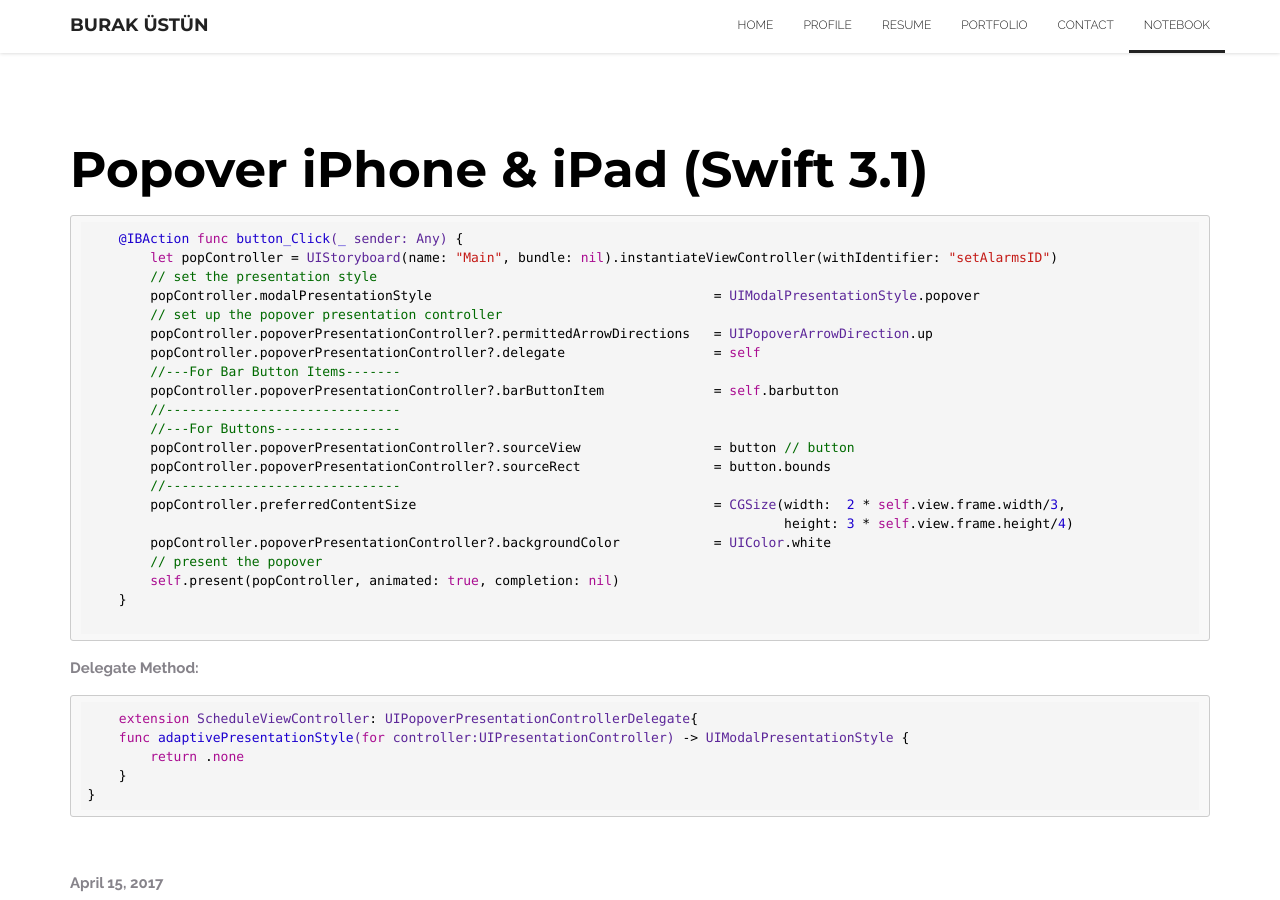
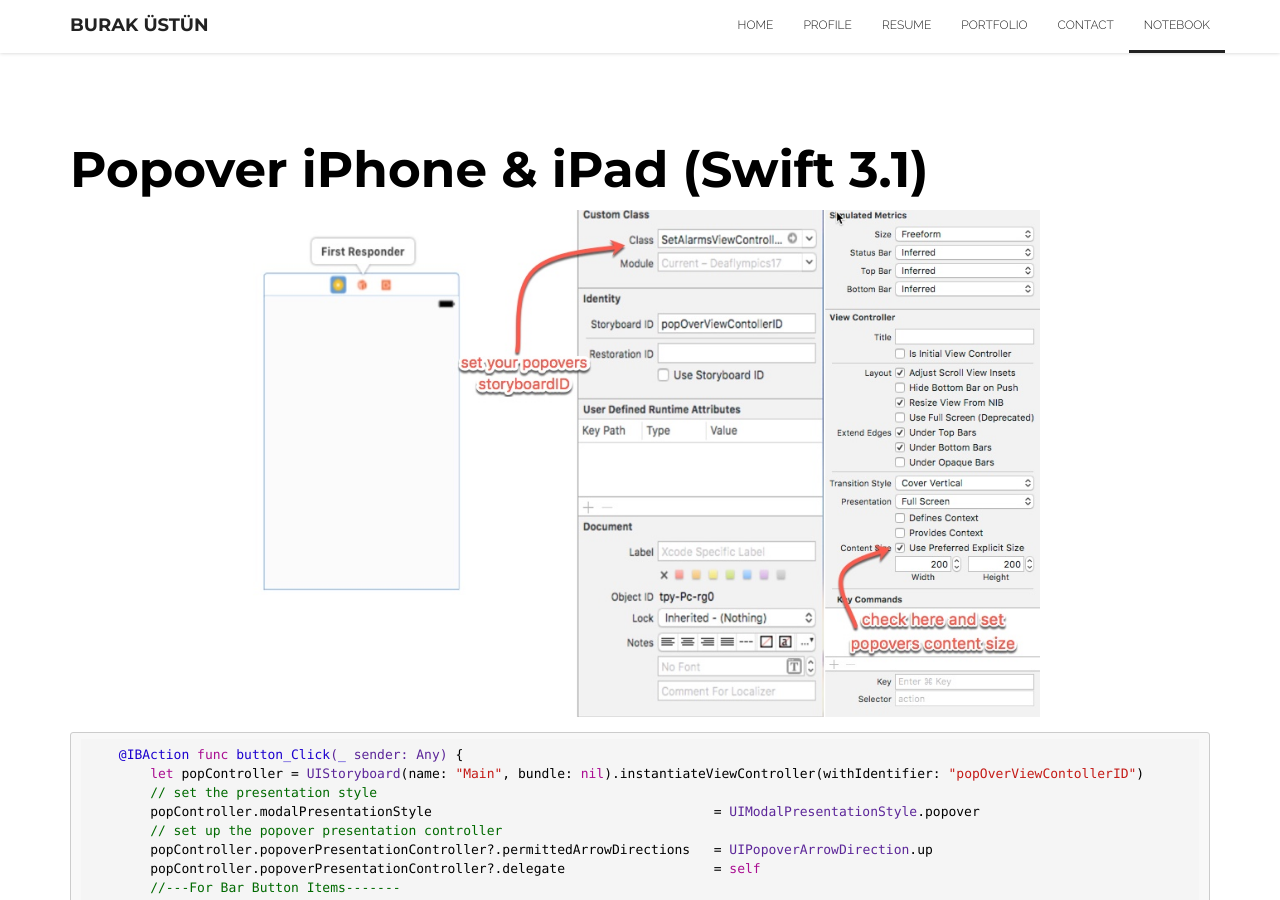
Before and after one commit to buracules/buracules.github.io, a Jekyll site: the page built from _posts/2017-04-15-popover.md, in a window 1280 px wide and 900 px high. Built offline with Jekyll 4.4.1, drawn with Linux system fonts in a browser that asks for light colours; comment, search, counter and statistics services are not loaded.

Commit message:
post update

````diff
--- a/_layouts/postwithimage.html
+++ b/_layouts/postwithimage.html
@@ -97,7 +97,7 @@ layout: compress
 
         <div class="row">
 
-          <div class="col-md-12" style="padding-top: 400px">
+          <div class="col-md-12" style="padding-top: 100px">
 
             <div class="hello wow bounceInDown" style="margin-bottom: 50px">
               <h1 style="font-size:75px">{{page.title}}</h1>
--- a/_posts/2017-04-15-popover.md
+++ b/_posts/2017-04-15-popover.md
@@ -6,10 +6,12 @@ date:   2017-04-15
 categories: "Swift"
 ---
 
+<center><img src="assets/images/Posts/popover.jpg"
+alt="Round Button" width="800" height="600" border="10" float="center" /></center>
 
 ```swift
     @IBAction func button_Click(_ sender: Any) {
-        let popController = UIStoryboard(name: "Main", bundle: nil).instantiateViewController(withIdentifier: "setAlarmsID")
+        let popController = UIStoryboard(name: "Main", bundle: nil).instantiateViewController(withIdentifier: "popOverViewContollerID")
         // set the presentation style
         popController.modalPresentationStyle                                    = UIModalPresentationStyle.popover
         // set up the popover presentation controller
@@ -19,7 +21,7 @@ categories: "Swift"
         popController.popoverPresentationController?.barButtonItem              = self.barbutton
         //------------------------------
         //---For Buttons----------------
-        popController.popoverPresentationController?.sourceView                 = button // button
+        popController.popoverPresentationController?.sourceView                 = button
         popController.popoverPresentationController?.sourceRect                 = button.bounds
         //------------------------------
         popController.preferredContentSize                                      = CGSize(width:  2 * self.view.frame.width/3,
@@ -34,7 +36,7 @@ categories: "Swift"
 Delegate Method:
 
 ```swift
-    extension ScheduleViewController: UIPopoverPresentationControllerDelegate{
+extension ScheduleViewController: UIPopoverPresentationControllerDelegate{
     func adaptivePresentationStyle(for controller:UIPresentationController) -> UIModalPresentationStyle {
         return .none
     }
````
Also changed, not shown: assets/images/Posts/popover.jpg (added).
